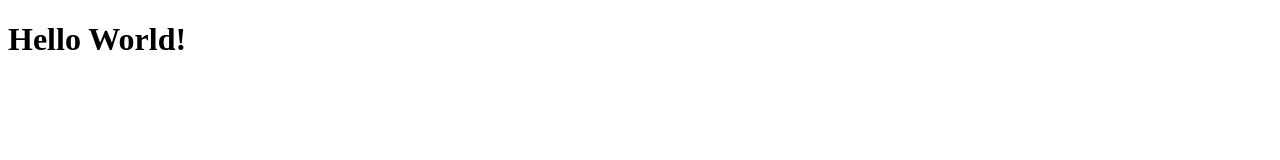
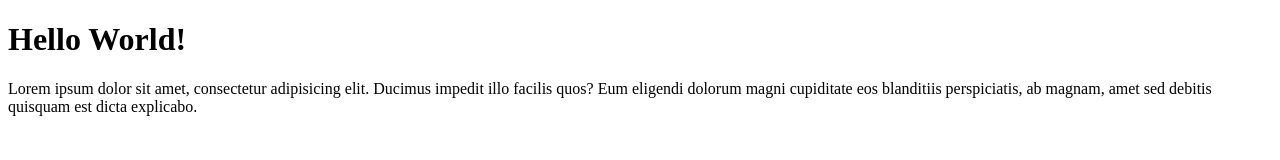
Before and after one commit to Rahma-Nafisa/wpu-git-test, a plain HTML site: page index.html in a window 1280 px wide. Drawn offline with Linux system fonts and the light colour scheme.

Commit message:
menambahkan paragraf

```diff
--- a/index.html
+++ b/index.html
@@ -8,5 +8,6 @@
   </head>
   <body>
     <h1>Hello World!</h1>
+    <p>Lorem ipsum dolor sit amet, consectetur adipisicing elit. Ducimus impedit illo facilis quos? Eum eligendi dolorum magni cupiditate eos blanditiis perspiciatis, ab magnam, amet sed debitis quisquam est dicta explicabo.</p>
   </body>
 </html>
```
